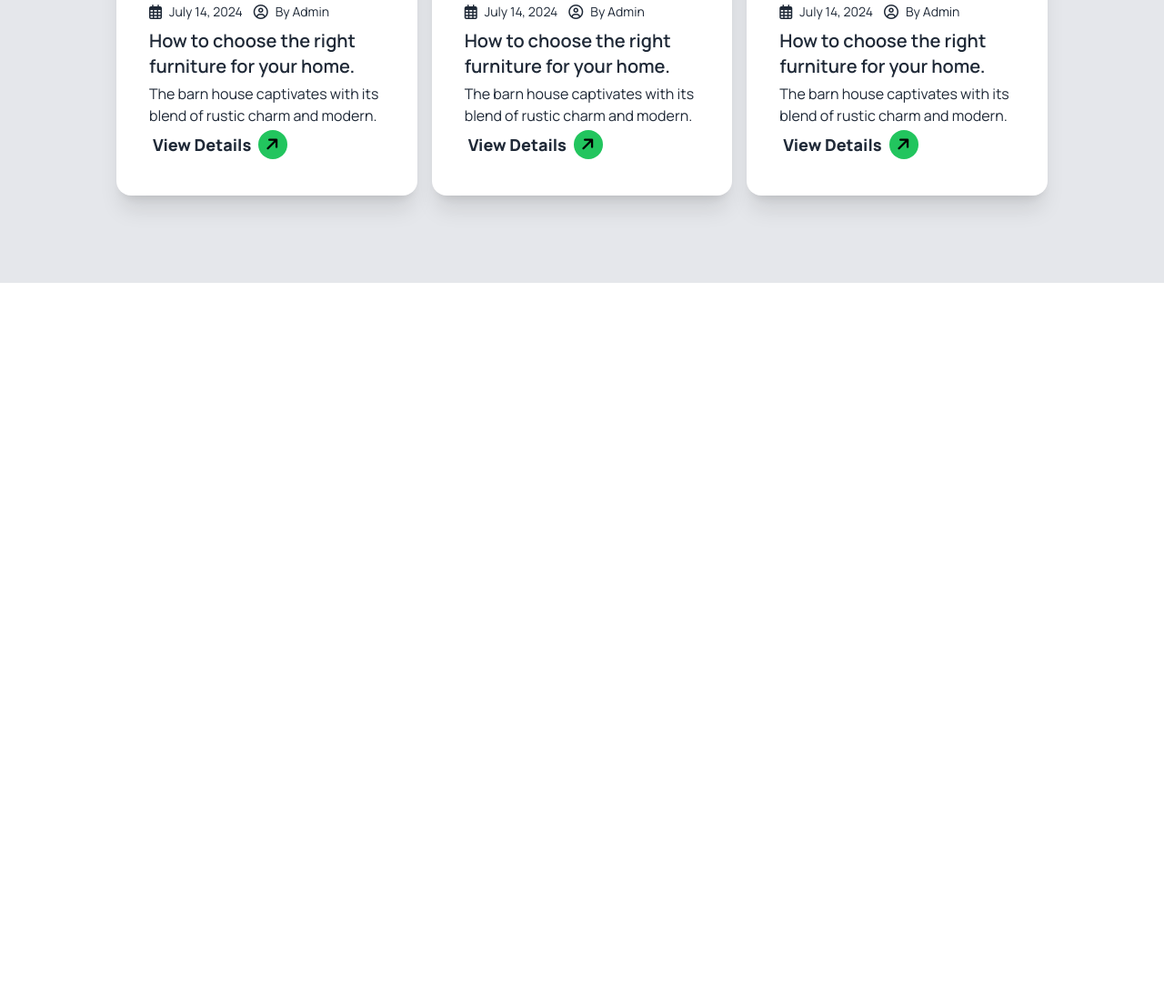
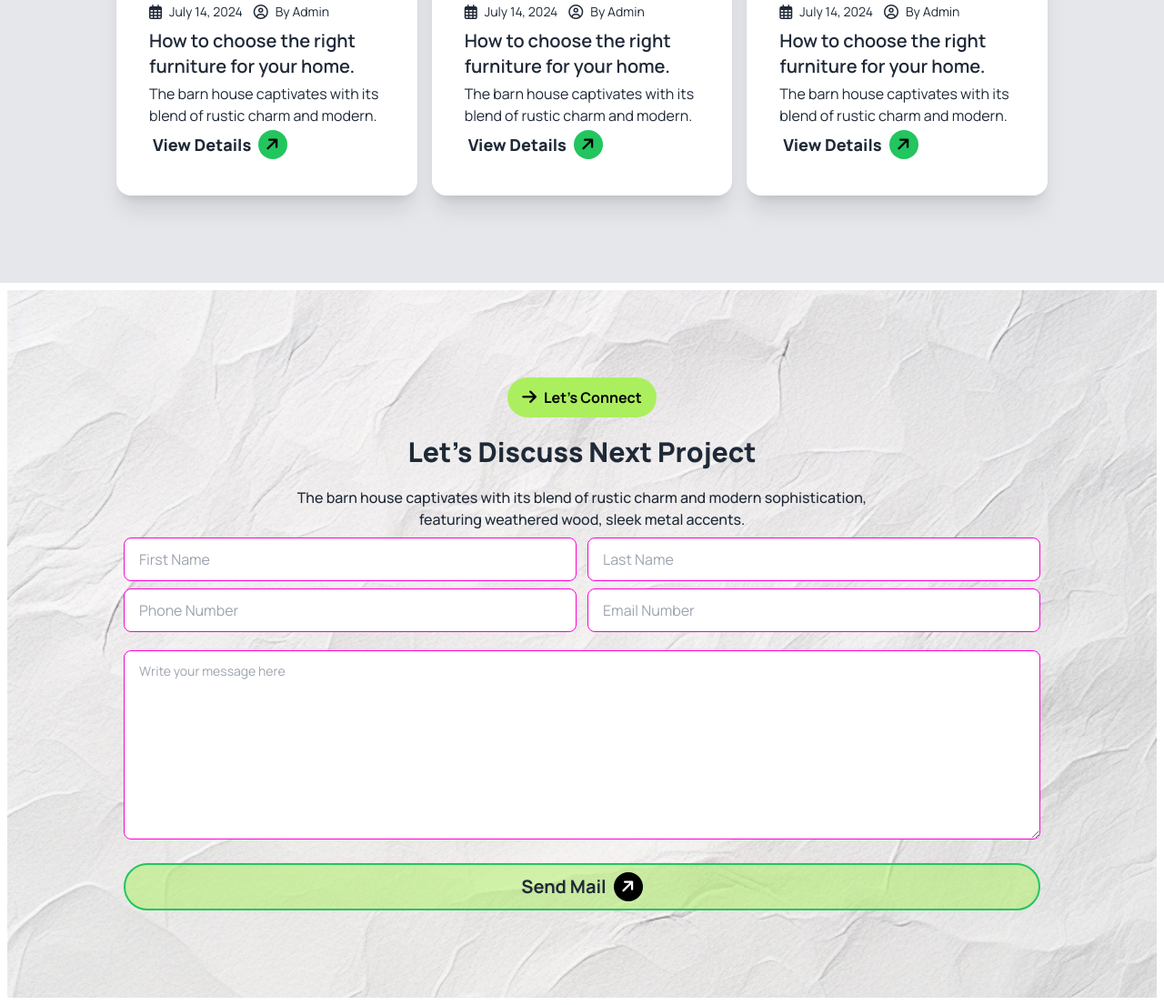
Before and after one commit to mrinmoy-765/PH-Assignment-3, a plain HTML site: page index.html in a window 1280 px wide. Shown: the part 3915-5020 px from the top of the page at 91% size. Before the commit the page ends 4226 px from the top, so only its background shows below. Drawn offline with nearby package versions, Linux system fonts and the light colour scheme.

Commit message:
discuss section updated

```diff
--- a/index.html
+++ b/index.html
@@ -258,9 +258,8 @@
                 <img src="assets/img5.png" alt="" class="w-full">
             </div>
         </div>
+    </section>
 
-
-    </section>
     <!-- article section -->
     <section class="px-8 lg:px-32 py-12 xl:py-24 mt-0  xl:mt-16 bg-gray-200">
         <!-- content -->
@@ -359,5 +358,42 @@
             </div>
          </div>
     </section>
+
+    <!-- discuss section -->
+    <section
+        class="m-1 ml-1 mr-1 lg:m-2 lg:ml-2 lg:mr-2 px-8 lg:px-32 py-12 xl:py-24   mx-auto bg-[url('assets/bg.jpg')] bg-cover bg-center bg-fixed">
+        <!-- content -->
+        <div class="text-center">
+            <button class="bg-[#ABEF5F] text-black font-bold py-2 px-4 rounded-full flex items-center mx-auto">
+                <i class="fa-solid fa-arrow-right text-black text-lg mr-2"></i> Let’s Connect
+            </button>
+            <h1 class="m-5 text-3xl font-extrabold">Let’s Discuss Next Project</h1>
+            <p class="text-base font-medium">The barn house captivates with its blend of rustic charm and modern sophistication,
+                <br> featuring weathered wood, sleek
+                metal accents.</p>
+        </div>
+        <!-- form  -->
+         <div>
+            <div class="md:flex gap-3 mt-5 md:mt-2">
+                <input type="text" placeholder="First Name" class="input input-bordered input-secondary w-full mb-2 lg:mb-0" />
+                <input type="text" placeholder="Last Name" class="input input-bordered input-secondary w-full" />
+            </div>
+            <div class="md:flex gap-3 mt-5 md:mt-2">
+                <input type="phone" placeholder="Phone Number" class="input input-bordered input-secondary w-full mb-2 lg:mb-0" />
+                <input type="email" placeholder="Email Number" class="input input-bordered input-secondary w-full" />
+            </div>
+            <div class="mt-5">
+                <textarea class="textarea textarea-secondary w-full h-52" placeholder="Write your message here"></textarea>
+            </div>
+            <button
+                class="flex items-center w-full  space-x-2 bg-[#ABEF5F80] mt-5 px-6 py-2 rounded-full justify-center border-2 border-green-500">
+                <span class="text-xl font-bold">Send Mail</span>
+                <div class="bg-black rounded-full w-6 h-6 lg:w-8 lg:h-8 flex items-center justify-center">
+                    <i class="fa-solid fa-arrow-right text-white text-lg -rotate-45"></i>
+                </div>
+            </button>
+         </div>
+    </section>
+
 </body>
 </html>
```
